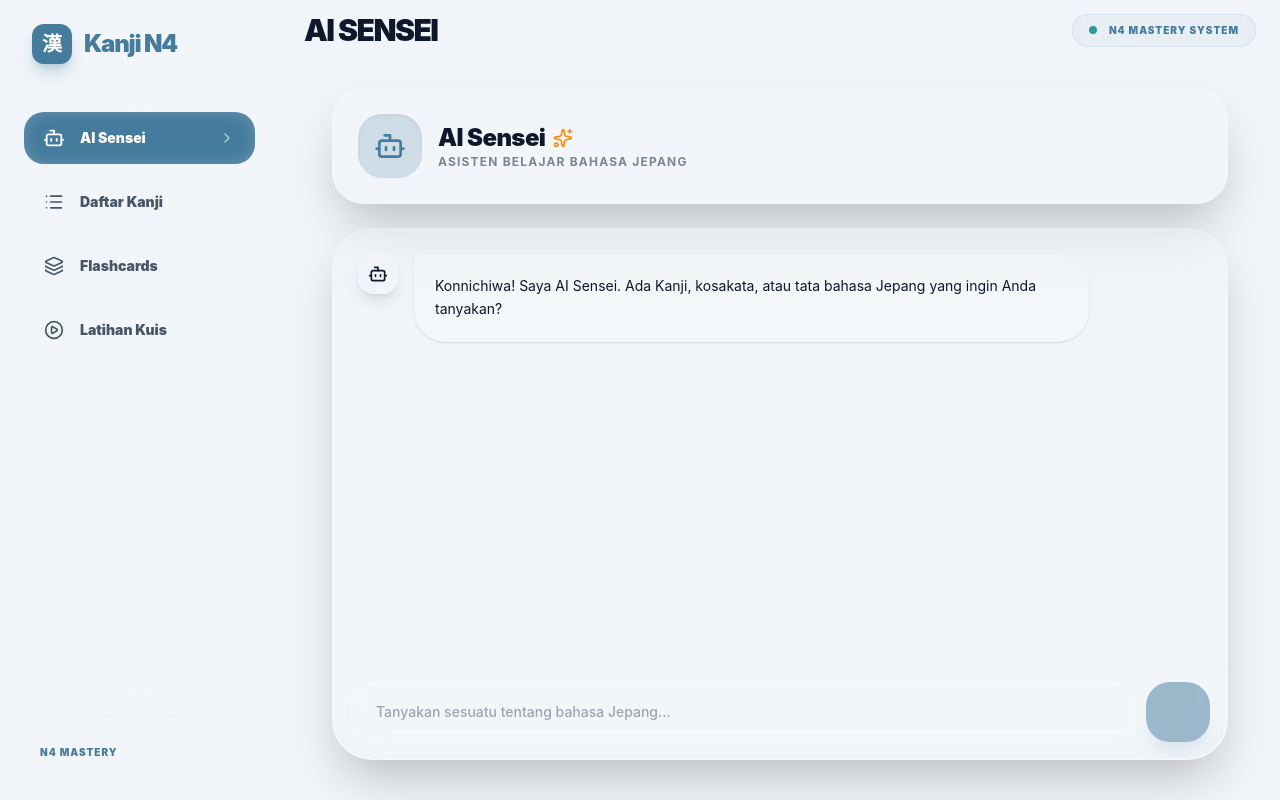
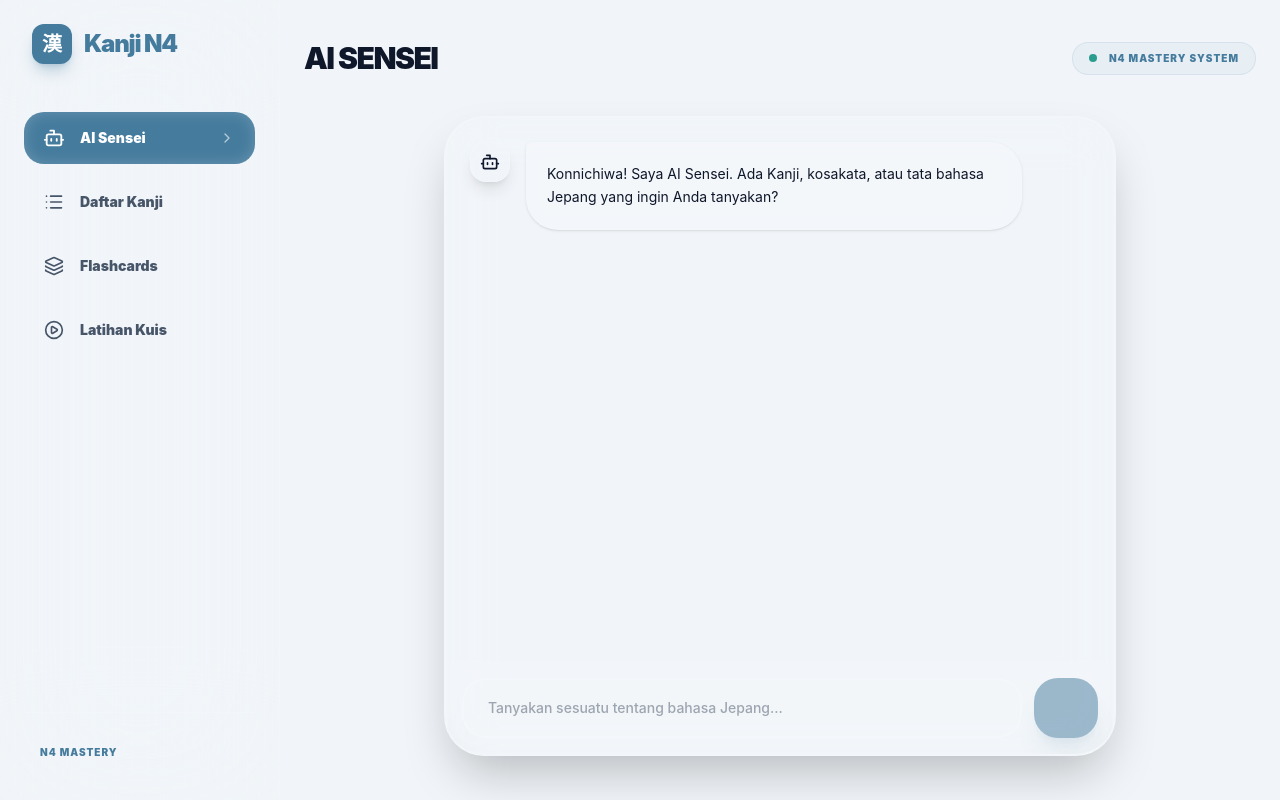
Before and after one commit to superdecrypt-dev/kanji, a React (Vite) app: page / in a window 1280 px wide. Both pictures are taken after a click on the button "AI Sensei". Built offline with nearby package versions, Linux system fonts and the light colour scheme.

Commit message:
style: remove AI Sensei header and shrink chat container size

```diff
--- a/src/components/AiSensei.tsx
+++ b/src/components/AiSensei.tsx
@@ -1,5 +1,5 @@
 import React, { useState, useRef, useEffect } from 'react';
-import { Send, Bot, User, Loader2, Sparkles } from 'lucide-react';
+import { Send, Bot, User, Loader2 } from 'lucide-react';
 import { Card, CardContent } from './ui/card';
 import { Button } from './ui/button';
 import { motion, AnimatePresence } from 'framer-motion';
@@ -58,19 +58,7 @@ const AiSensei: React.FC = () => {
   };
 
   return (
-    <div className="flex flex-col h-[calc(100vh-8rem)] max-w-4xl mx-auto space-y-6">
-      <div className="flex items-center gap-4 bg-white/5 backdrop-blur-2xl p-6 rounded-[2rem] border-2 border-white/10 shadow-2xl">
-        <div className="p-4 bg-primary/20 rounded-[1.5rem] shadow-inner text-primary">
-          <Bot size={32} />
-        </div>
-        <div>
-          <h2 className="text-2xl font-black tracking-tight text-foreground flex items-center gap-2">
-            AI Sensei <Sparkles className="w-5 h-5 text-orange-400" />
-          </h2>
-          <p className="text-xs font-bold text-muted-foreground uppercase tracking-widest opacity-70">Asisten Belajar Bahasa Jepang</p>
-        </div>
-      </div>
-
+    <div className="flex flex-col h-[calc(100vh-10rem)] max-w-2xl mx-auto space-y-6">
       <Card className="flex-1 overflow-hidden bg-white/5 backdrop-blur-xl border-2 border-white/10 rounded-[2.5rem] shadow-2xl flex flex-col">
         <CardContent className="flex-1 overflow-y-auto p-6 space-y-6 no-scrollbar">
           <AnimatePresence initial={false}>
```
